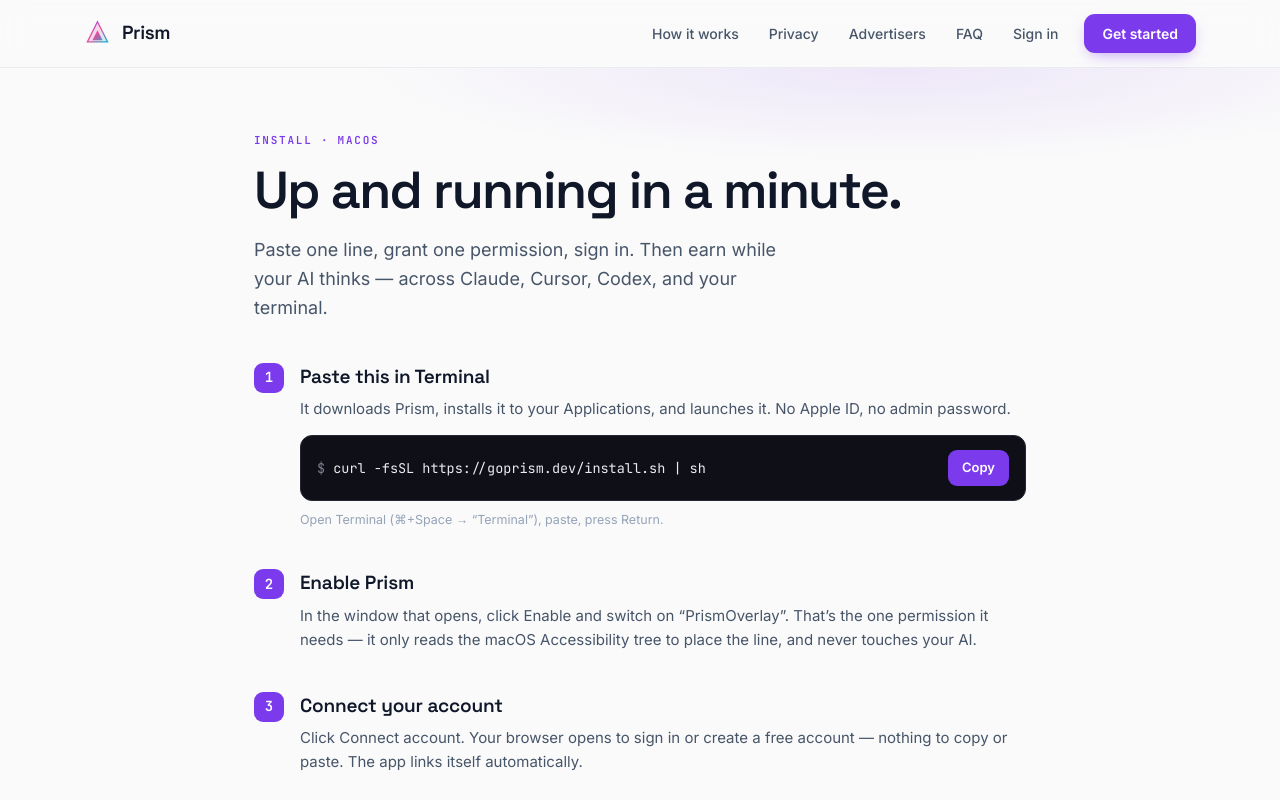
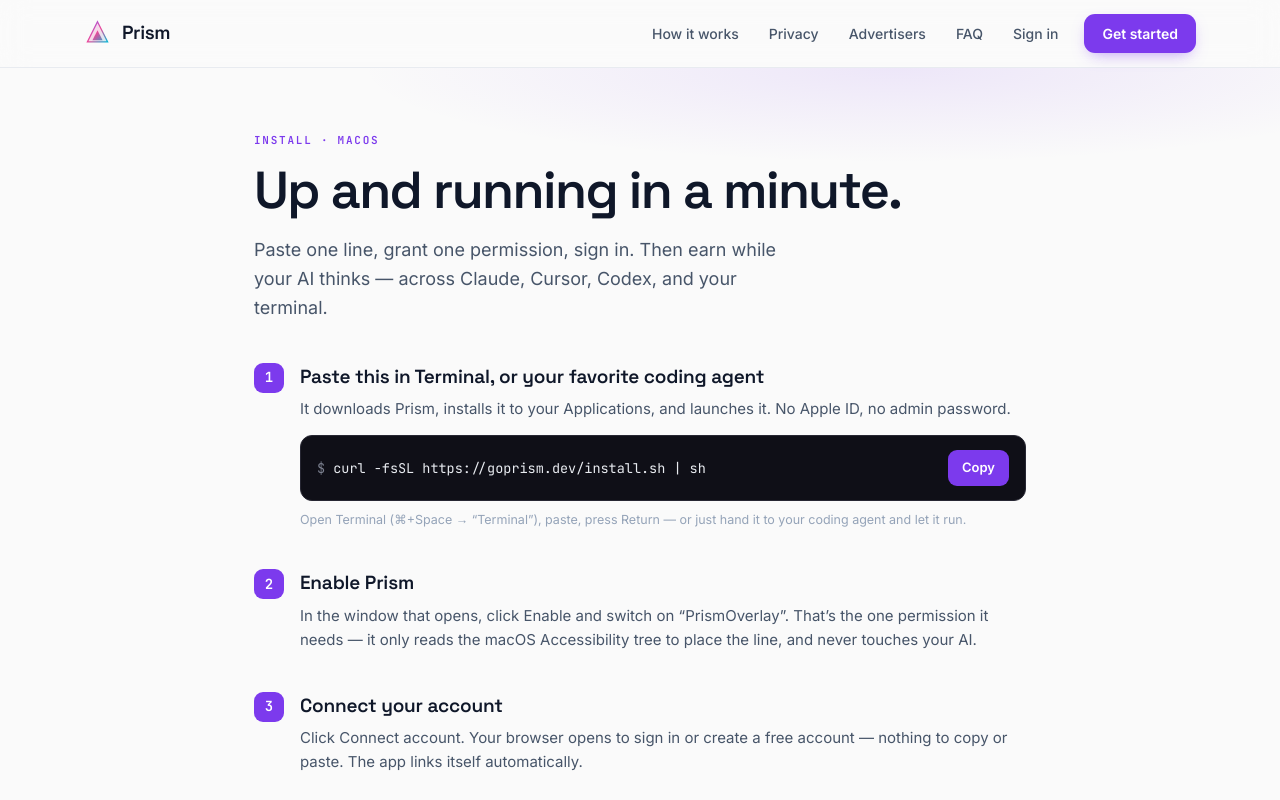
Before and after one commit to sanderv-pixel/prism-desktop, a Next.js app in the folder apps/web/: page /install in a window 1280 px wide. Shown: the top 800 px of the page. Built offline with nearby package versions, Linux system fonts and the light colour scheme; no server answers.

Commit message:
chore(install): note the command can run in a coding agent, not just Terminal

```diff
--- a/apps/web/src/app/install/page.tsx
+++ b/apps/web/src/app/install/page.tsx
@@ -40,12 +40,12 @@
         <div style={{ display: 'flex', gap: 16, marginBottom: 40 }}>
           <div style={stepNum}>1</div>
           <div style={{ flex: 1, minWidth: 0 }}>
-            <div style={stepTitle}>Paste this in Terminal</div>
+            <div style={stepTitle}>Paste this in Terminal, or your favorite coding agent</div>
             <p style={stepBody}>It downloads Prism, installs it to your Applications, and launches it. No Apple ID, no admin password.</p>
             <div style={{ marginTop: 14 }}>
               <CopyCommand command="curl -fsSL https://goprism.dev/install.sh | sh" />
             </div>
-            <p style={{ marginTop: 10, fontSize: 12.5, color: '#94a3b8' }}>Open Terminal (⌘+Space → “Terminal”), paste, press Return.</p>
+            <p style={{ marginTop: 10, fontSize: 12.5, color: '#94a3b8' }}>Open Terminal (⌘+Space → “Terminal”), paste, press Return — or just hand it to your coding agent and let it run.</p>
           </div>
         </div>
 
```
